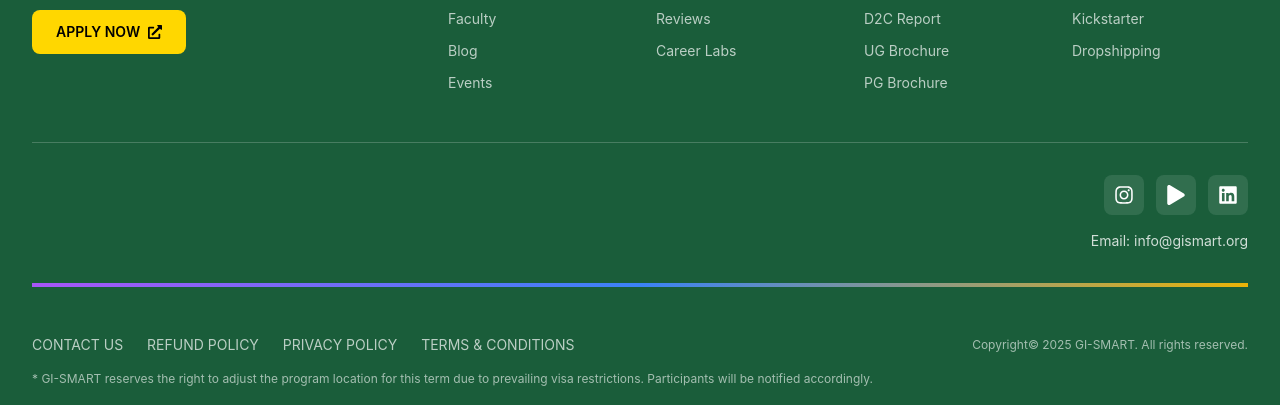
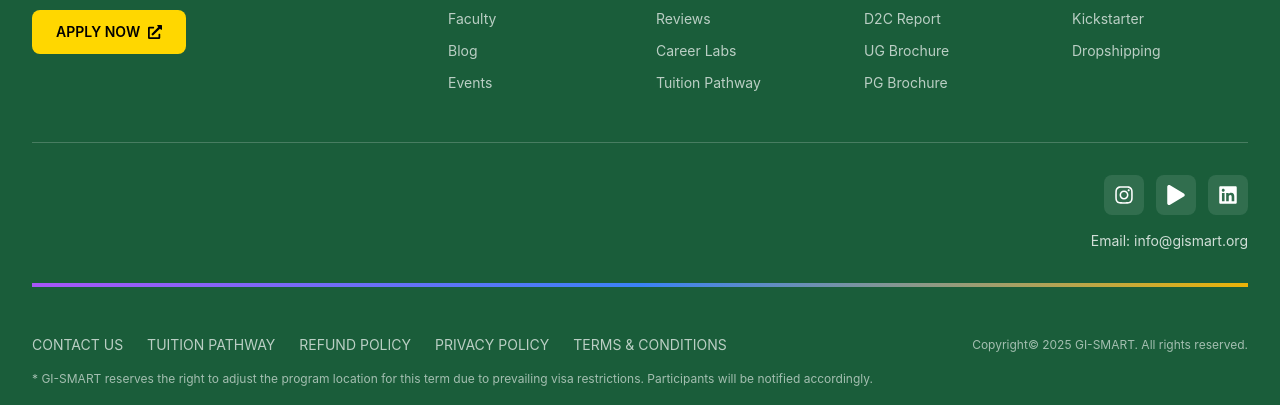
Before and after one commit to aman-07-coder/GI-SMART, a Next.js app: page /about in a window 1280 px wide. Shown: the part 6858-7263 px from the top of the page. Built offline with nearby package versions, Linux system fonts and the light colour scheme.

Commit message:
first commidedet

```diff
--- a/components/Footer.tsx
+++ b/components/Footer.tsx
@@ -44,6 +44,7 @@ const Footer = () => {
               <li><Link href="/news" className="text-white/70 hover:text-white text-sm transition-colors">News</Link></li>
               <li><Link href="/reviews" className="text-white/70 hover:text-white text-sm transition-colors">Reviews</Link></li>
               <li><Link href="/career-labs" className="text-white/70 hover:text-white text-sm transition-colors">Career Labs</Link></li>
+              <li><Link href="/tuition-pathway" className="text-white/70 hover:text-white text-sm transition-colors">Tuition Pathway</Link></li>
             </ul>
           </div>
 
@@ -99,6 +100,7 @@ const Footer = () => {
           <div className="flex flex-col md:flex-row justify-between items-start md:items-center gap-4 mb-4">
             <div className="flex flex-wrap gap-6 text-white/70 text-sm">
               <Link href="/contact" className="hover:text-white transition-colors uppercase">CONTACT US</Link>
+              <Link href="/tuition-pathway" className="hover:text-white transition-colors uppercase">TUITION PATHWAY</Link>
               <Link href="/refund-policy" className="hover:text-white transition-colors uppercase">REFUND POLICY</Link>
               <Link href="/privacy-policy" className="hover:text-white transition-colors uppercase">PRIVACY POLICY</Link>
               <Link href="/terms" className="hover:text-white transition-colors uppercase">TERMS & CONDITIONS</Link>
```
